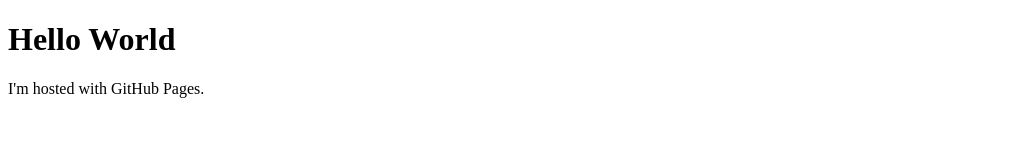
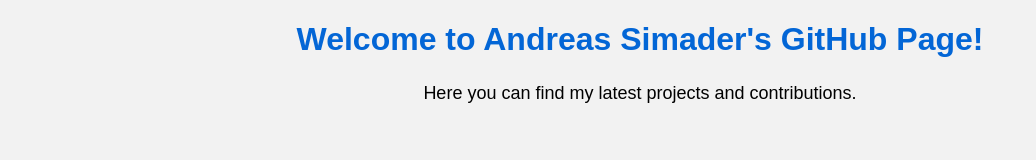
Before and after one commit to simader/simader.github.io, a plain HTML site: page index.html in a window 1280 px wide. Shown: the whole page, without its empty margins (0-1036 px from the left). Drawn offline with Linux system fonts and the light colour scheme.

Commit message:
Update index.html

```diff
--- a/index.html
+++ b/index.html
@@ -1,7 +1,25 @@
 <!DOCTYPE html>
 <html>
-<body>
-<h1>Hello World</h1>
-<p>I'm hosted with GitHub Pages.</p>
-</body>
+  <head>
+    <title>Andreas Simader's GitHub Page</title>
+    <style>
+      body {
+        background-color: #f2f2f2;
+        font-family: Arial, sans-serif;
+      }
+      h1 {
+        color: #0366d6;
+        text-align: center;
+      }
+      p {
+        font-size: 18px;
+        line-height: 1.5;
+        text-align: center;
+      }
+    </style>
+  </head>
+  <body>
+    <h1>Welcome to Andreas Simader's GitHub Page!</h1>
+    <p>Here you can find my latest projects and contributions.</p>
+  </body>
 </html>
```
